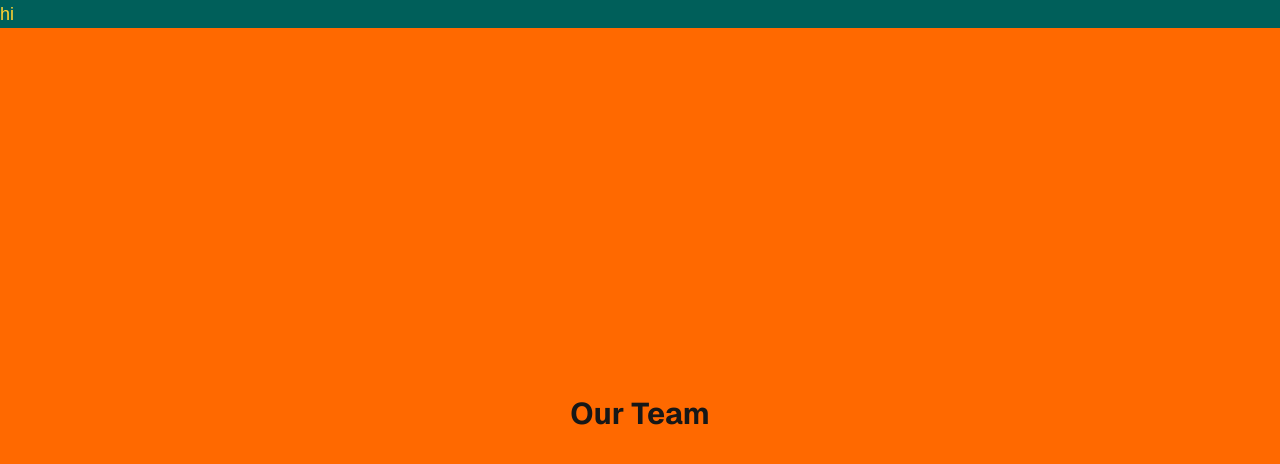
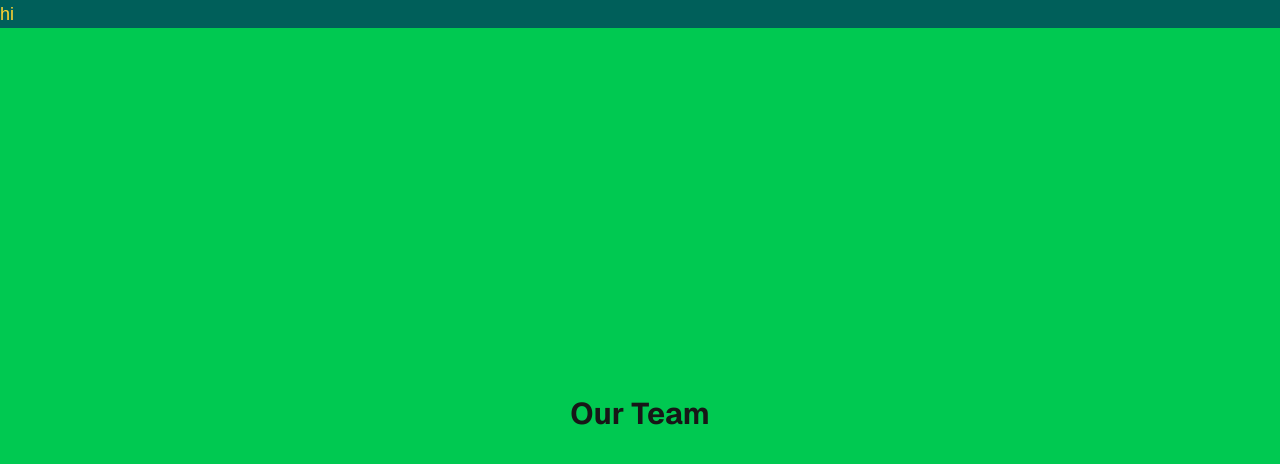
Before and after one commit to AleksandarStanisic021/next-app, a Next.js app: page /team in a window 1280 px wide. Shown: the top 464 px of the page. Built offline with nearby package versions, Linux system fonts and the light colour scheme.

Commit message:
add new layout

```diff
--- /dev/null
+++ b/app/team/layout.tsx
@@ -0,0 +1,7 @@
+export default function Layout({ children }: { children: React.ReactNode }) {
+  return (
+    <div className="flex flex-col flex-1 items-center justify-center bg-green-500 font-sans dark:bg-red">
+      {children}
+    </div>
+  );
+}
--- a/app/team/page.tsx
+++ b/app/team/page.tsx
@@ -1,8 +1,6 @@
-import React from "react";
-
 export default function Team() {
   return (
-    <div className="flex flex-col flex-1 items-center justify-center bg-orange-500 font-sans dark:bg-black">
+    <div className="flex flex-col flex-1 items-center justify-center  dark:bg-red-500  ">
       <h3 className="text-3xl font-bold">Our Team</h3>
     </div>
   );
```
